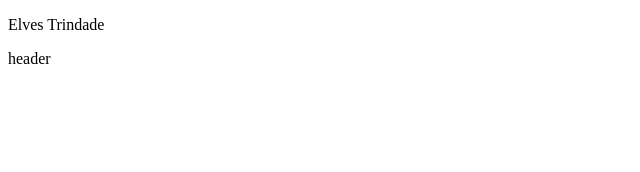
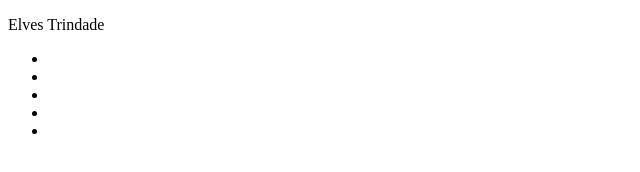
Before and after one commit to Script31/teste1, a plain HTML site: page index.html in a window 1280 px wide. Shown: the full height of the page, 0-640 px from the left. Drawn offline with Linux system fonts and the light colour scheme.

Commit message:
prechendo o header com ul li

```diff
--- a/index.html
+++ b/index.html
@@ -9,6 +9,14 @@
   <body>
     <p>Elves Trindade</p>
 
-    <header>header</header>
+    <header>
+      <ul>
+        <li></li>
+        <li></li>
+        <li></li>
+        <li></li>
+        <li></li>
+      </ul>
+    </header>
   </body>
 </html>
```
